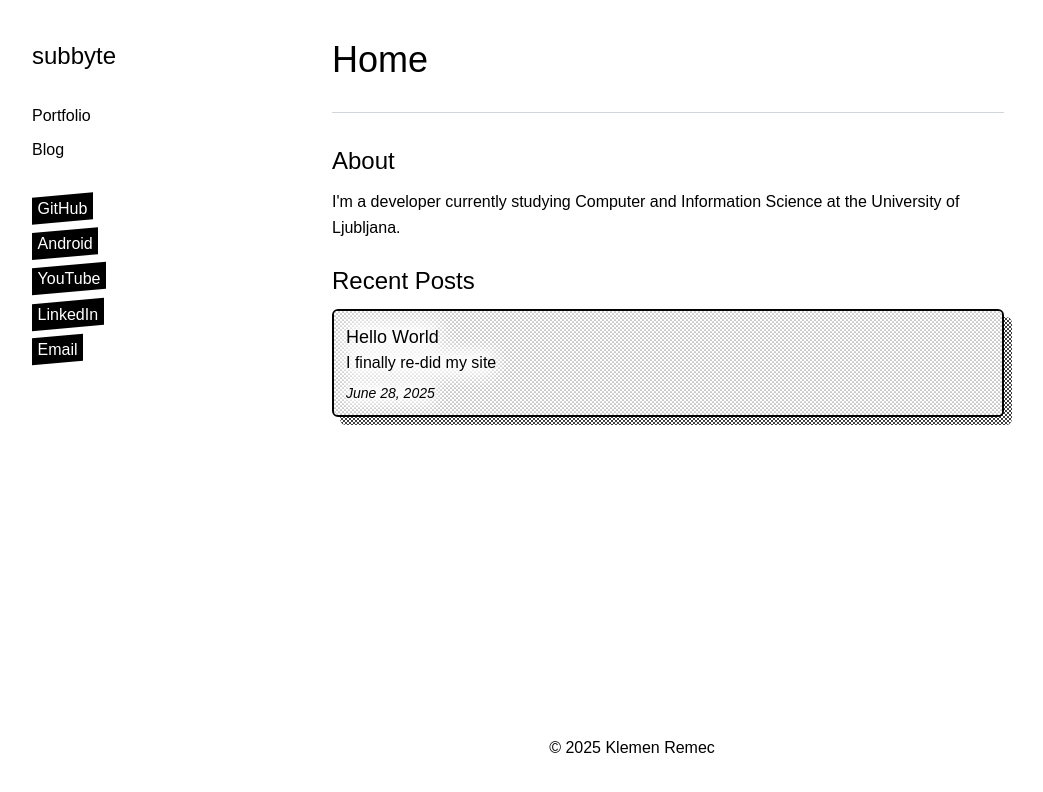
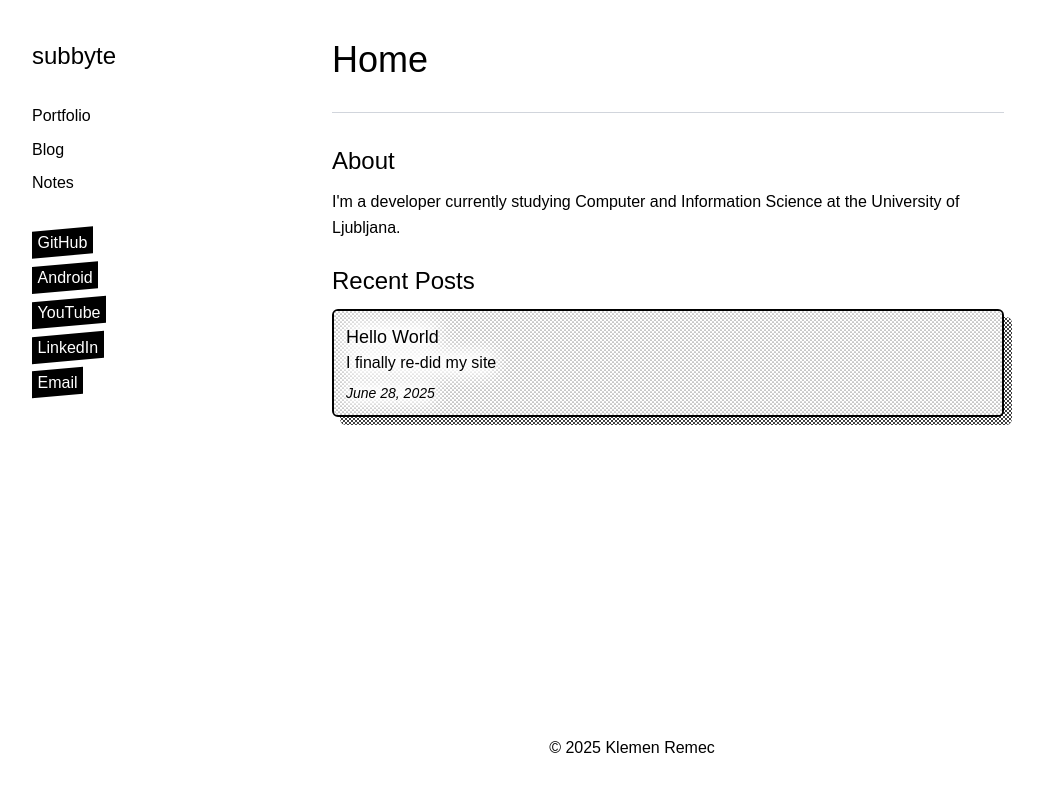
Before and after one commit to kremec/site, a Next.js app: page / in a window 1280 px wide. Shown: the top 792 px of the page, without its empty margins (8-1051 px from the left). Built offline with nearby package versions, Linux system fonts and the light colour scheme; a web font is replaced by a local one.

Commit message:
Quartz in /notes #4

```diff
--- a/src/app/_components/header_horizontal.tsx
+++ b/src/app/_components/header_horizontal.tsx
@@ -31,6 +31,9 @@ export default function HorizontalHeader({
           <div className="flex w-full justify-end gap-x-4">
             <HeaderInternalLink href="/blog" label="Blog" />
           </div>
+          <div className="flex w-full justify-end gap-x-4">
+            <HeaderInternalLink href="/notes" label="Notes" />
+          </div>
         </div>
       </div>
       <div className="py-3"></div>
--- a/src/app/_components/header_vertical.tsx
+++ b/src/app/_components/header_vertical.tsx
@@ -21,6 +21,7 @@ export default function VerticalHeader({ keyword = '' }: { keyword?: string }) {
       <div className="py-1"></div>
       <HeaderInternalLink href="/portfolio" label="Portfolio" />
       <HeaderInternalLink href="/blog" label="Blog" />
+      <HeaderInternalLink href="/notes" label="Notes" />
       <div className="py-2"></div>
       <HeaderExternalLink href={GITHUB_LINK} label="GitHub" />
       <HeaderExternalLink href={ANDROID_LINK} label="Android" />
```
